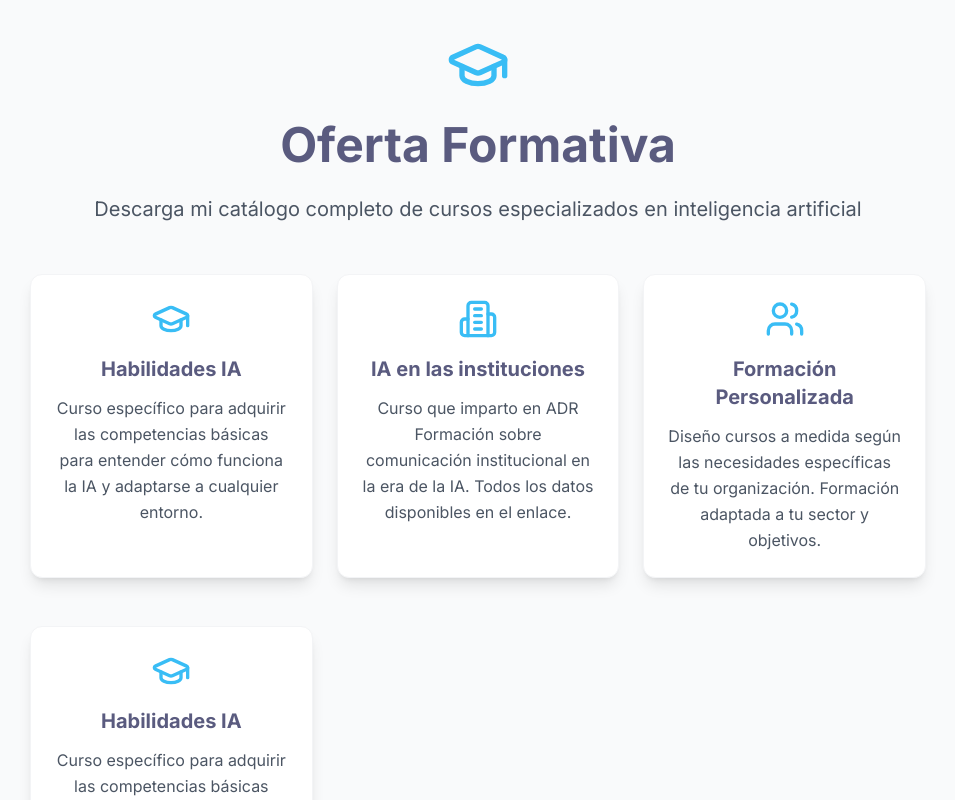
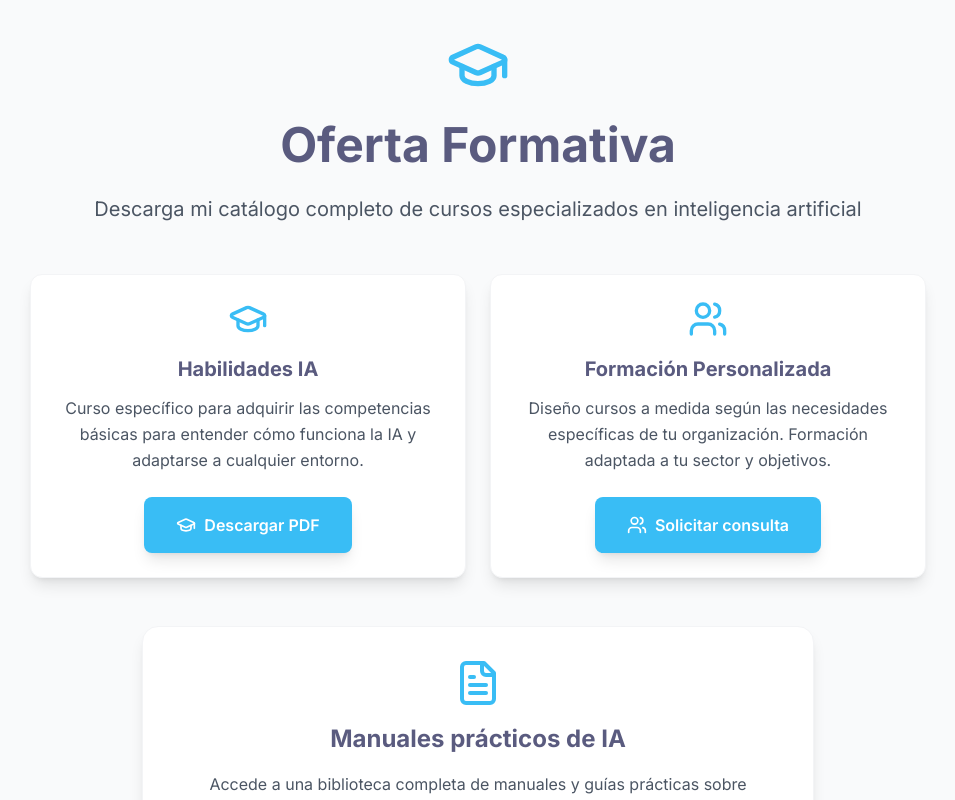
Before and after one commit to osanemeterio/oscarsanemeterio, a React (Vite) app: page / in a window 1280 px wide. Shown: the part 3020-3820 px from the top of the page, without its empty margins (162-1117 px from the left). Built offline with nearby package versions, Linux system fonts and the light colour scheme.

Commit message:
Remove duplicate Oferta Formativa section

```diff
--- a/src/pages/Home.tsx
+++ b/src/pages/Home.tsx
@@ -251,75 +251,6 @@ function App() {
             >
               Sígueme en LinkedIn
             </a>
-            </div>
-          </div>
-        </div>
-      </section>
-
-      {/* Oferta Formativa Section */}
-      <section className="py-20 px-4 bg-gray-50">
-        <div className="max-w-4xl mx-auto">
-          <div className="text-center mb-12">
-            <div className="fade-in mb-8">
-              <GraduationCap className="w-16 h-16 text-[#39bdf5] mx-auto mb-6" />
-              <h2 className="text-4xl md:text-5xl font-bold mb-6 text-[#5a5b7f]">
-                Oferta Formativa
-              </h2>
-              <p className="text-xl text-gray-600 max-w-3xl mx-auto leading-relaxed">
-                Descarga mi catálogo completo de cursos especializados en inteligencia artificial
-              </p>
-            </div>
-          </div>
-
-          <div className="grid md:grid-cols-3 gap-6 mb-12">
-            <div className="slide-up service-card text-center">
-              <div className="mb-4 flex justify-center">
-                <GraduationCap className="w-10 h-10 text-[#39bdf5]" />
-              </div>
-              <h3 className="text-xl font-bold mb-3 text-[#5a5b7f]">
-                Habilidades IA
-              </h3>
-              <p className="text-gray-600 leading-relaxed">
-                Curso específico para adquirir las competencias básicas para entender cómo funciona la IA y adaptarse a cualquier entorno.
-              </p>
-            </div>
-
-            <div className="slide-up service-card text-center">
-              <div className="mb-4 flex justify-center">
-                <Building2 className="w-10 h-10 text-[#39bdf5]" />
-              </div>
-              <h3 className="text-xl font-bold mb-3 text-[#5a5b7f]">
-                IA en las instituciones
-              </h3>
-              <p className="text-gray-600 leading-relaxed">
-                Curso que imparto en ADR Formación sobre comunicación institucional en la era de la IA. Todos los datos disponibles en el enlace.
-              </p>
-            </div>
-
-            <div className="slide-up service-card text-center">
-              <div className="mb-4 flex justify-center">
-                <Users className="w-10 h-10 text-[#39bdf5]" />
-              </div>
-              <h3 className="text-xl font-bold mb-3 text-[#5a5b7f]">
-                Formación Personalizada
-              </h3>
-              <p className="text-gray-600 leading-relaxed">
-                Diseño cursos a medida según las necesidades específicas de tu organización. Formación adaptada a tu sector y objetivos.
-              </p>
-            </div>
-          </div>
-
-          <div className="grid md:grid-cols-3 gap-6 mb-12">
-            <div className="slide-up service-card text-center">
-              <div className="mb-4 flex justify-center">
-                <GraduationCap className="w-10 h-10 text-[#39bdf5]" />
-              </div>
-              <h3 className="text-xl font-bold mb-3 text-[#5a5b7f]">
-                Habilidades IA
-              </h3>
-              <p className="text-gray-600 leading-relaxed mb-4">
-                Curso específico para adquirir las competencias básicas para entender cómo funciona la IA y adaptarse a cualquier entorno.
-              </p>
             </div>
           </div>
         </div>
```
